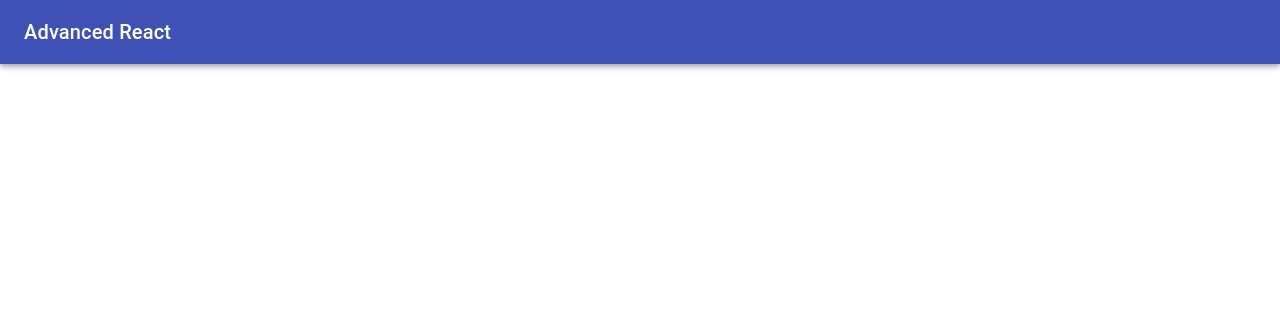
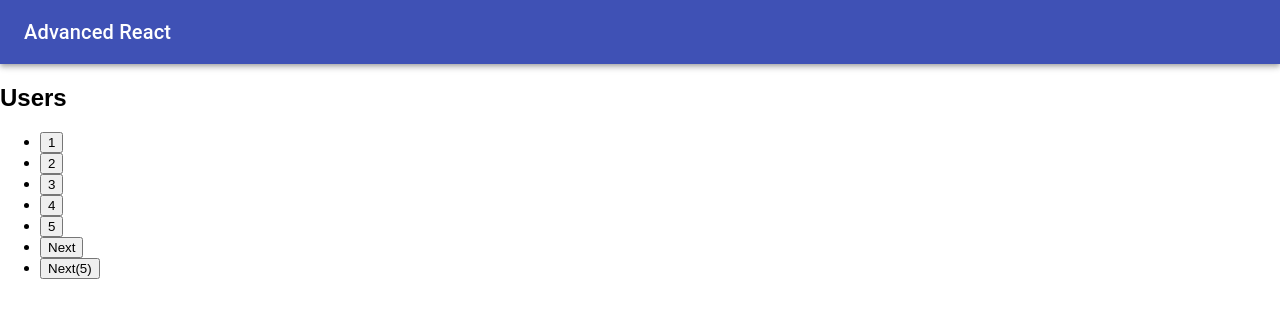
Before and after one commit to Krina28/advanced-react, a React (Create React App) app: page /users in a window 1280 px wide. Shown: the top 318 px of the page. Built offline with nearby package versions, Linux system fonts and the light colour scheme; no server answers.

Commit message:
Pagination component added

```diff
--- a/package.json
+++ b/package.json
@@ -4,6 +4,7 @@
   "private": true,
   "dependencies": {
     "@material-ui/core": "^3.9.3",
+    "axios": "^0.19.2",
     "react": "^16.8.6",
     "react-dom": "^16.8.6",
     "react-redux": "^7.0.3",
--- a/src/App.js
+++ b/src/App.js
@@ -3,11 +3,20 @@ import Routes from './routes';
 import configureStore from './redux/store';
 import { Provider as ReduxProvider } from "react-redux";
 import Header from './common/header';
+import ModularService from './services/module.service'
 
 //configuring store
 const reduxStore = configureStore();
 
 class App extends Component {
+  componentDidMount = async () => {
+    await ModularService.getAllCurrencyPairs().then((response) => {
+      console.log('>>>res', response)
+    }).catch((error) => {
+      console.log('>>>error', error)
+    })
+  }
+
   render() {
     return (
       <ReduxProvider store={reduxStore}>
--- /dev/null
+++ b/src/common/pagination.js
@@ -0,0 +1,164 @@
+import React from 'react';
+
+const defaultProps = {
+    initialPage: 1,
+    pageSize: 10
+};
+
+class Pagination extends React.Component {
+    constructor(props) {
+        super(props);
+        this.state = { pager: {} };
+    }
+
+    componentWillMount() {
+        // set page if items array isn't empty
+        if (this.props.items && this.props.items > 0) {
+            this.setPage(this.props.initialPage);
+        }
+    }
+
+    componentDidUpdate(prevProps) {
+        // reset page if items array has changed
+        if (this.props.items !== prevProps.items) {
+            this.setPage(this.props.initialPage);
+        }
+    }
+
+    setPage(page) {
+        console.log(page);
+        const { items, pageSize } = this.props;
+        let { pager } = this.state;
+
+        /* if (page < 1 || page > pager.totalPages) {
+          return;
+        } */
+
+        // get new pager object for specified page
+        pager = this.getPager(items, page, pageSize);
+
+        // update state
+        this.setState({ pager });
+
+        // call change page function in parent component
+        this.props.onChangePage(pager.currentPage);
+    }
+
+    getPager = (totalItems, currentPage = 1, pageSize = 10) => {
+        // calculate total pages
+        const totalPages = Math.ceil(totalItems / pageSize);
+
+        let startPage;
+        let endPage;
+        if (totalPages <= 5) {
+            // less than 10 total pages so show all
+            startPage = 1;
+            endPage = totalPages;
+        } else if (currentPage <= 2) {
+            startPage = 1;
+            endPage = 5;
+        } else if (currentPage + 2 >= totalPages) {
+            startPage = totalPages - 4;
+            endPage = totalPages;
+        } else {
+            startPage = currentPage - 2;
+            endPage = currentPage + 2;
+        }
+
+        // calculate start and end item indexes
+        const startIndex = (currentPage - 1) * pageSize;
+        const endIndex = Math.min(startIndex + pageSize - 1, totalItems - 1);
+
+        // create an array of pages to ng-repeat in the pager control
+        const pages = [...Array((endPage + 1) - startPage).keys()].map(i => startPage + i);
+
+        // return object with all pager properties required by the view
+        return {
+            totalItems,
+            currentPage,
+            pageSize,
+            totalPages,
+            startPage,
+            endPage,
+            startIndex,
+            endIndex,
+            pages
+        };
+    }
+
+    render() {
+        const { pager } = this.state;
+
+        if (!pager.pages || pager.pages.length <= 1) {
+            // don't display pager if there is only 1 page
+            return null;
+        }
+
+        return (
+            <ul className="pagination flex-wrap">
+                {
+                    pager.currentPage > 3 &&
+                    <li className={pager.currentPage === 1 ? 'disabled page-item' : 'page-item'}>
+                        <button
+                            type="button"
+                            className="page-link"
+                            onClick={() => this.setPage(pager.currentPage - (pager.currentPage > 3 && pager.currentPage < 6 ? 3 : 5))}
+                        >
+                            Previous({pager.currentPage > 3 && pager.currentPage < 6 ? 3 : 5})
+            </button>
+                    </li>
+                }
+                {
+                    pager.currentPage !== 1 &&
+                    <li className={pager.currentPage === 1 ? 'disabled page-item' : 'page-item'}>
+                        <button
+                            type="button"
+                            className="page-link"
+                            onClick={() => this.setPage(pager.currentPage - 1)}
+                        >
+                            Previous
+            </button>
+                    </li>
+                }
+                {pager.pages.map((page, index) => (
+                    <li key={index} className={pager.currentPage === page ? 'page-item active' : 'page-item'}>
+                        <button
+                            type="button"
+                            className="page-link"
+                            onClick={() => this.setPage(page)}
+                        >
+                            {page}
+                        </button>
+                    </li>
+                ))}
+                {
+                    pager.currentPage !== pager.totalPages &&
+                    <li className={pager.currentPage === pager.totalPages ? 'disabled page-item' : 'page-item'}>
+                        <button
+                            type="button"
+                            className="page-link"
+                            onClick={() => this.setPage(pager.currentPage + 1)}
+                        >
+                            Next
+            </button>
+                    </li>
+                }
+                {
+                    (pager.totalPages - (pager.currentPage + 2)) > 0 &&
+                    <li className={pager.currentPage === pager.totalPages ? 'disabled page-item' : 'page-item'}>
+                        <button
+                            type="button"
+                            className="page-link"
+                            onClick={() => this.setPage(pager.currentPage + ((pager.totalPages - (pager.currentPage + 4)) > 0 ? 5 : 3))}
+                        >
+                            Next({(pager.totalPages - (pager.currentPage + 4)) > 0 ? 5 : 3})
+            </button>
+                    </li>
+                }
+            </ul>
+        );
+    }
+}
+
+Pagination.defaultProps = defaultProps;
+export default Pagination;
--- /dev/null
+++ b/src/components/Users/usersComponent.jsx
@@ -0,0 +1,36 @@
+import React, { Component } from "react";
+import Pagination from '../../common/pagination';
+import axios from 'axios';
+
+class Users extends Component {
+    componentDidMount = async () => {
+        await axios.get('https://reqres.in/api/users?page=1')
+            .then(function (response) {
+                // handle success
+                console.log(response);
+                return response.data;
+            })
+            .catch(function (error) {
+                // handle error
+                console.log(error);
+            })
+            .finally(function () {
+                // always executed
+            });
+    }
+
+    render() {
+        return (
+            <React.Fragment>
+                <h2>Users</h2>
+                <Pagination
+                    initialPage={1}
+                    items={300}
+                    onChangePage={(index) => console.log(index)}
+                />
+            </React.Fragment>
+        );
+    }
+}
+
+export default Users;
--- a/src/routes.js
+++ b/src/routes.js
@@ -3,6 +3,7 @@ import { BrowserRouter as Router, Route } from "react-router-dom";
 import Home from './components/Home/home';
 import About from './components/About/about';
 import ContactUs from './components/Contact/contactUs';
+import Users from './components/Users/usersComponent';
 
 function Routes() {
   return (
@@ -10,6 +11,7 @@ function Routes() {
       <Route exact path="/" component={Home} />
       <Route path="/about" component={About} />
       <Route path="/contact" component={ContactUs} />
+      <Route path="/users" component={Users} />
     </Router>
   );
 }
--- /dev/null
+++ b/src/services/index.js
@@ -0,0 +1,35 @@
+import axios from 'axios';
+
+axios.defaults.headers.common['Authorization'] = 'token is ';
+
+export const axiosAPI = axios.create({
+    baseURL: `https://jsonplaceholder.typicode.com/`,
+    parse: true
+});
+
+const getAccessToken = async () => {
+    await axios.get('https://jsonplaceholder.typicode.com/posts')
+        .then(function (response) {
+            // handle success
+            console.log(response);
+            return response.data;
+        })
+        .catch(function (error) {
+            // handle error
+            console.log(error);
+        })
+        .finally(function () {
+            // always executed
+        });
+}
+
+axiosAPI.interceptors.request.use(async (config) => {
+    console.log('config', config)
+    let accessToken = await getAccessToken();
+    console.log('accessToken', accessToken)
+    // Do something before request is sent
+    return config;
+}, function (error) {
+    // Do something with request error
+    return Promise.reject(error);
+});
--- /dev/null
+++ b/src/services/module.service.js
@@ -0,0 +1,9 @@
+import { axiosAPI } from './index';
+
+class UsersService {
+    getAllCurrencyPairs() {
+        return axiosAPI.get(`todos/1`);
+    }
+}
+
+export default new UsersService();
```
Also changed, not shown: 1 other file (tests, documents, lock files or other folders).
